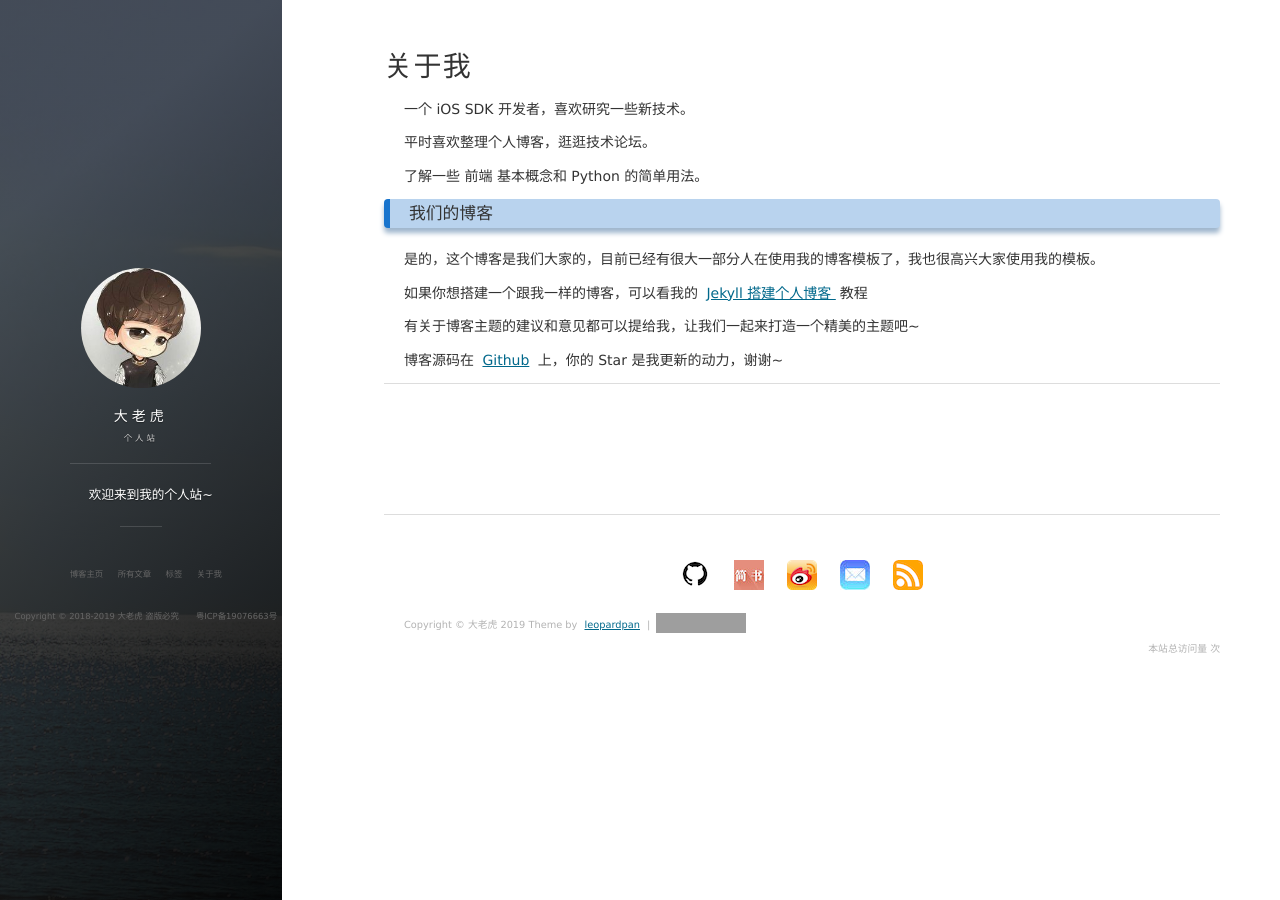
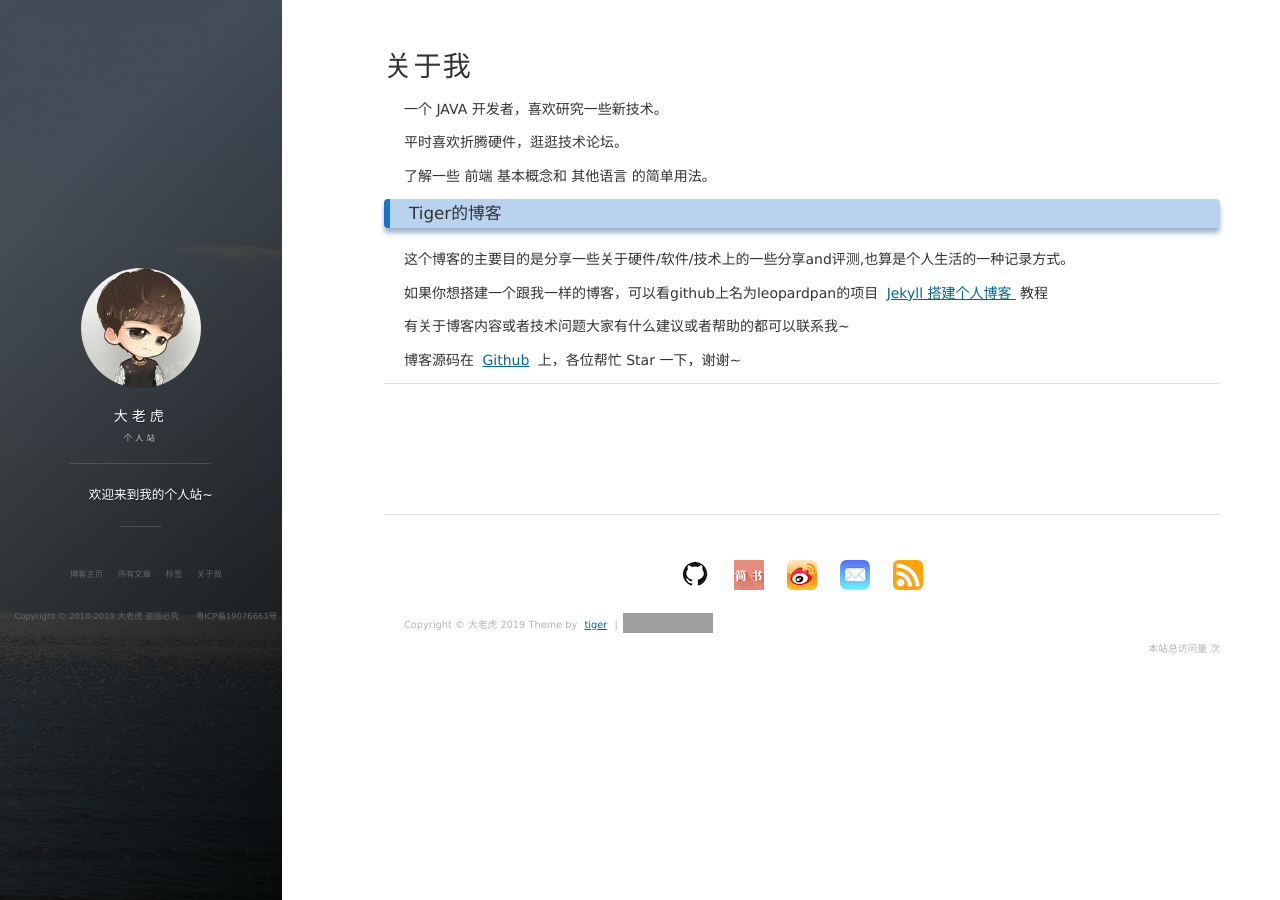
Before and after one commit to freeBufToTiger/freeBufToTiger.github.io, a Jekyll site: the page built from about.md, in a window 1280 px wide. Built offline with Jekyll 4.4.1, drawn with Linux system fonts in a browser that asks for light colours; nearby versions of some CDN libraries; comment, search, counter and statistics services are not loaded; grey boxes are pictures that could not be loaded.

```diff
--- a/_config.yml
+++ b/_config.yml
@@ -6,11 +6,11 @@
 avatarTitle: word-tiger
 # 头像里面的描述
 avatarDesc: JAVA / 自动化
-url: "http://worldrd.cn"
+url: "http://chinard.net"
 
 # Comment
 comment:
-    disqus: leopard
+    disqus: tigers
     # gitment: xxx // 需要修改 comments.html中的client_id和client_secret
     # uyan: 2143225  # 有言id,登录有言官网申请
 
--- a/_includes/comments.html
+++ b/_includes/comments.html
@@ -31,8 +31,8 @@
     <script src="https://imsun.github.io/gitment/dist/gitment.browser.js"></script>
     <script>
     var gitment = new Gitment({
-        owner: 'leopardpan',
-        repo: 'https://github.com/leopardpan/leopardpan.github.io',
+        owner: 'tiger',
+        repo: 'https://github.com/freeBufToTiger/zoo',
         oauth: {
             client_id: 'e6985f41e0e58342914c',
             client_secret: '5a3d118560cb291bcde05eda2f8e854f95b53db0',
--- a/_includes/footer.html
+++ b/_includes/footer.html
@@ -87,7 +87,7 @@
 
         <div class = "footer_div">
            <p class="copyright text-muted">
-            Copyright &copy; {{ site.title }} {{ site.time | date: '%Y' }} Theme by <a href="http://baixin.io/">leopardpan</a> |
+            Copyright &copy; {{ site.title }} {{ site.time | date: '%Y' }} Theme by <a href="http://baixin.io/">tiger</a> |
             <iframe
                 style="margin-left: 2px; margin-bottom:-5px;"
                 frameborder="0" scrolling="0" width="91px" height="20px"
--- a/_includes/head.html
+++ b/_includes/head.html
@@ -5,7 +5,7 @@
 
   <title>{% if page.title %}{{ page.title | escape }}{% else %}{{ site.title | escape }}{% endif %}</title>
   <meta name="description" content="{% if page.excerpt %}{{ page.excerpt | strip_html | strip_newlines | truncate: 160 }}{% else %}{{ site.description }}{% endif %}">
-  <meta name="author" content="leopardpan">
+  <meta name="author" content="tiger">
 
   <meta name="twitter:card" content="summary">
   <meta name="twitter:title" content="{% if page.title %}{{ page.title | escape }}{% else %}{{ site.title | escape }}{% endif %}">
--- a/about.md
+++ b/about.md
@@ -3,33 +3,33 @@
 title: 关于我
 ---
 
-一个 iOS SDK 开发者，喜欢研究一些新技术。
+一个 JAVA 开发者，喜欢研究一些新技术。
 <p>
-平时喜欢整理个人博客，逛逛技术论坛。
+平时喜欢折腾硬件，逛逛技术论坛。
 <p>
-了解一些 前端 基本概念和 Python 的简单用法。
+了解一些 前端 基本概念和 其他语言 的简单用法。
 
 <p>
 
-<h3> 我们的博客 </h3>
+<h3> Tiger的博客 </h3>
 
 <p>
 
-是的，这个博客是我们大家的，目前已经有很大一部分人在使用我的博客模板了，我也很高兴大家使用我的模板。
+这个博客的主要目的是分享一些关于硬件/软件/技术上的一些分享and评测,也算是个人生活的一种记录方式。
 
 <p>
 
-如果你想搭建一个跟我一样的博客，可以看我的
+如果你想搭建一个跟我一样的博客，可以看github上名为leopardpan的项目
 <a href="/2016/10/jekyll_tutorials1/"> Jekyll 搭建个人博客 </a>
 教程
 
 <p>
 
-有关于博客主题的建议和意见都可以提给我，让我们一起来打造一个精美的主题吧~
+有关于博客内容或者技术问题大家有什么建议或者帮助的都可以联系我~
 
 <p>
 
-博客源码在 <a target="_blank" href='https://github.com/leopardpan/leopardpan.github.io/'>Github</a> 上，你的 Star 是我更新的动力，谢谢~
+博客源码在 <a target="_blank" href='https://github.com/leopardpan/leopardpan.github.io/'>Github</a> 上，各位帮忙 Star 一下，谢谢~
 
 <p>
 
```
Also changed, not shown: _posts/2016-10-14-jekyll_tutorials1.md (+1 -1 lines).
